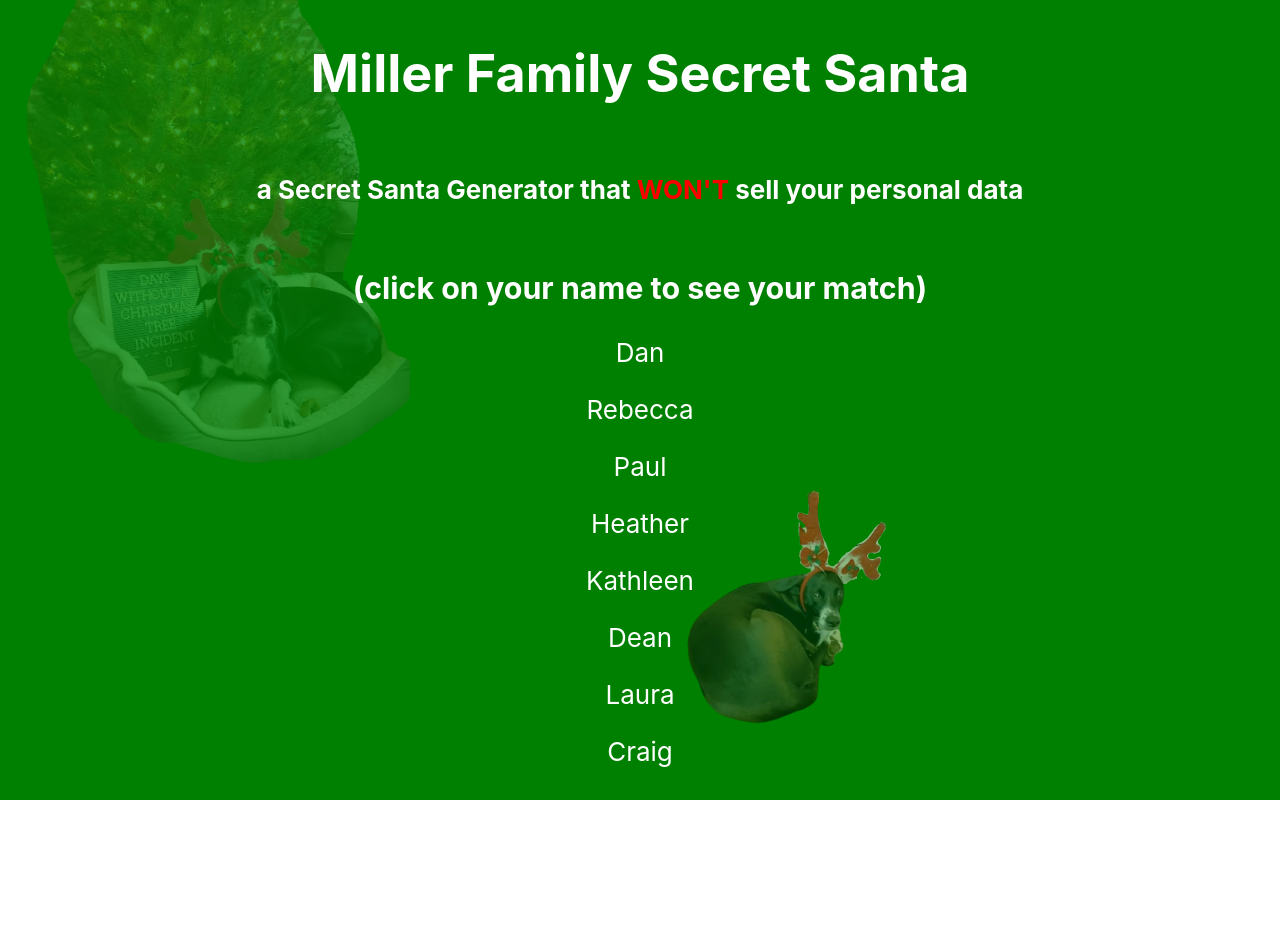
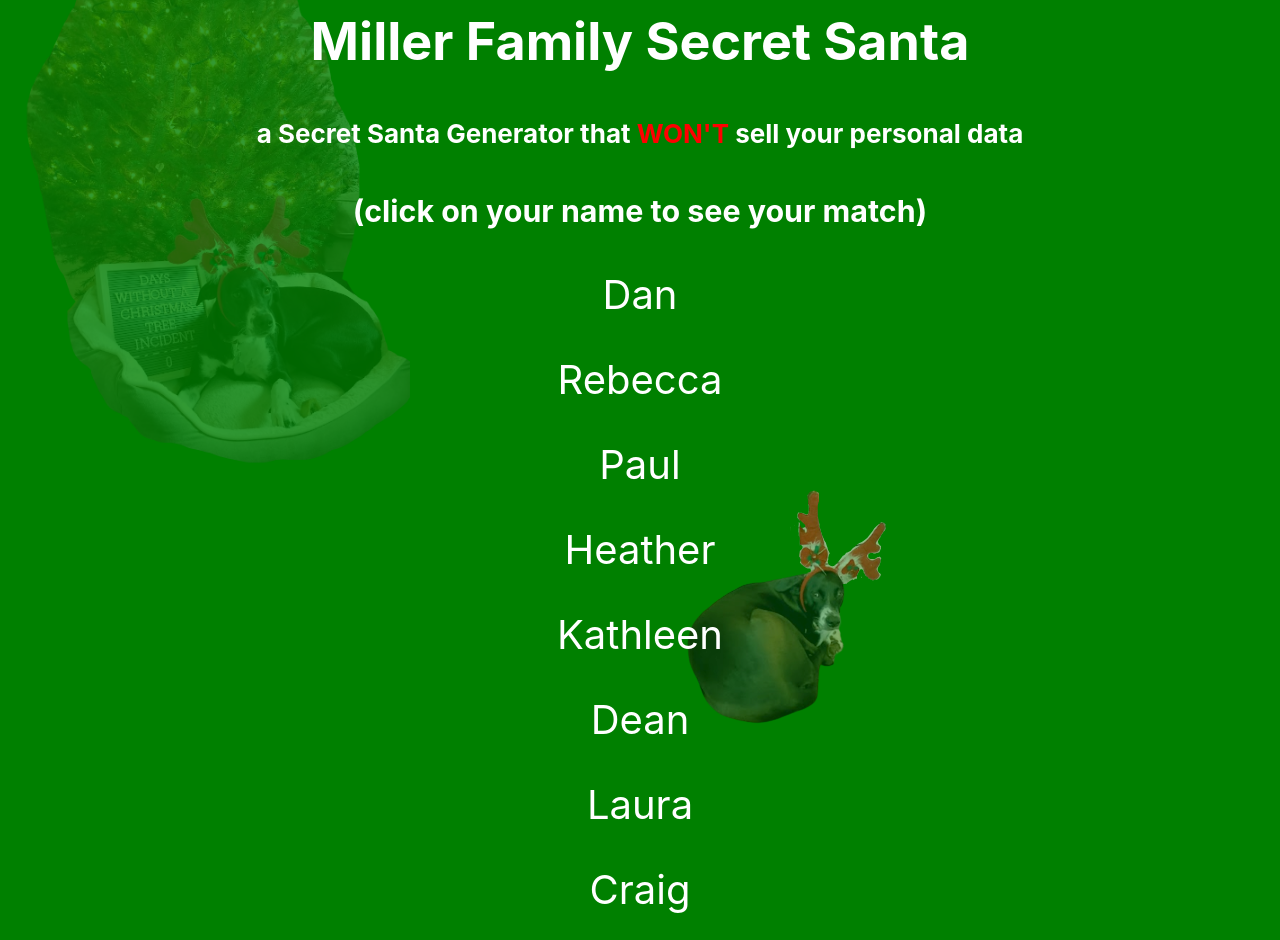
Before and after one commit to craig-mcgowan/miller_secret_santa_react, a React (Create React App) app: page / in a window 1280 px wide. Before the commit the page ends 800 px from the top, so only its background shows below. Built offline with nearby package versions, Linux system fonts and the light colour scheme.

Commit message:
additional minor styling

```diff
--- a/src/App.css
+++ b/src/App.css
@@ -4,6 +4,7 @@
 
 h1, h4, h3, .names {
   z-index: 1;
+  margin-top: 10px;
 }
 
 .App-header {
@@ -30,7 +31,8 @@ details {
 
 summary{
   color: white;
-  z-index: 1
+  z-index: 1;
+  font-size: 40px;
 }
 
 details > summary {
```
